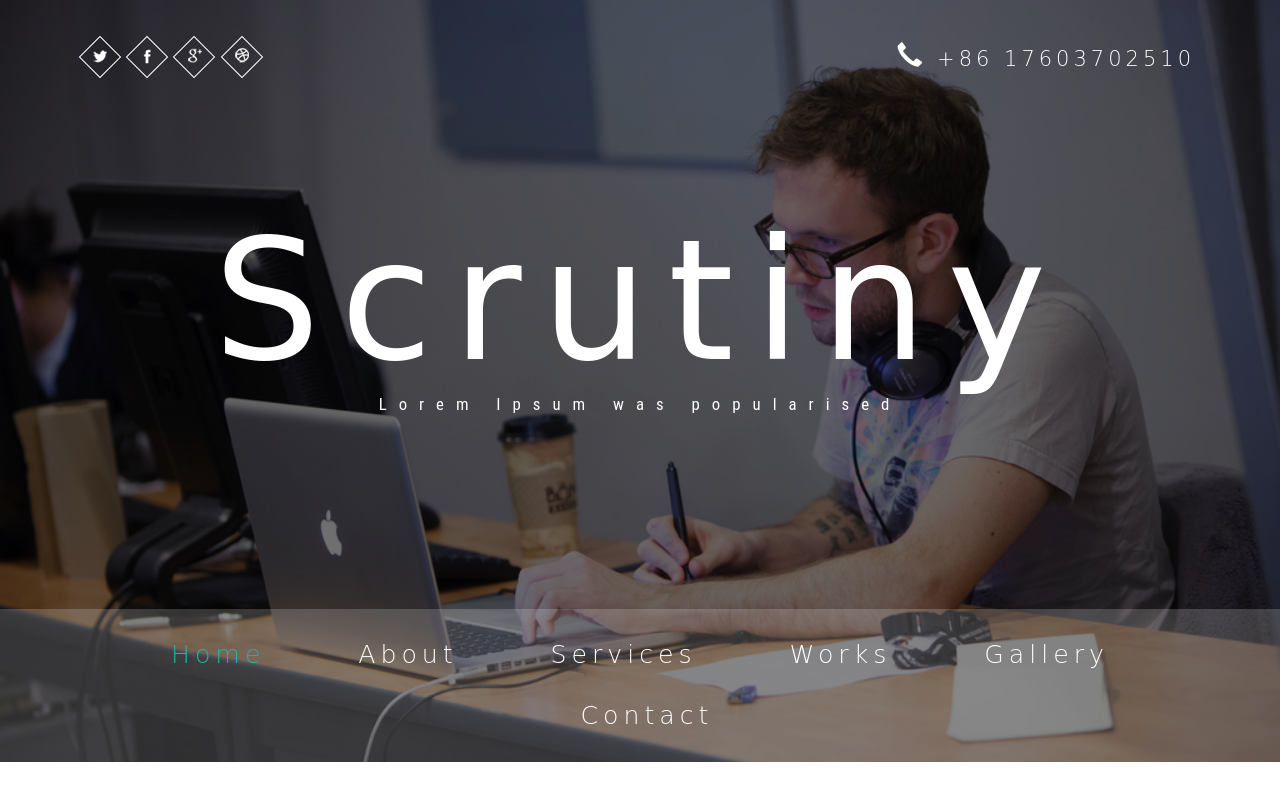
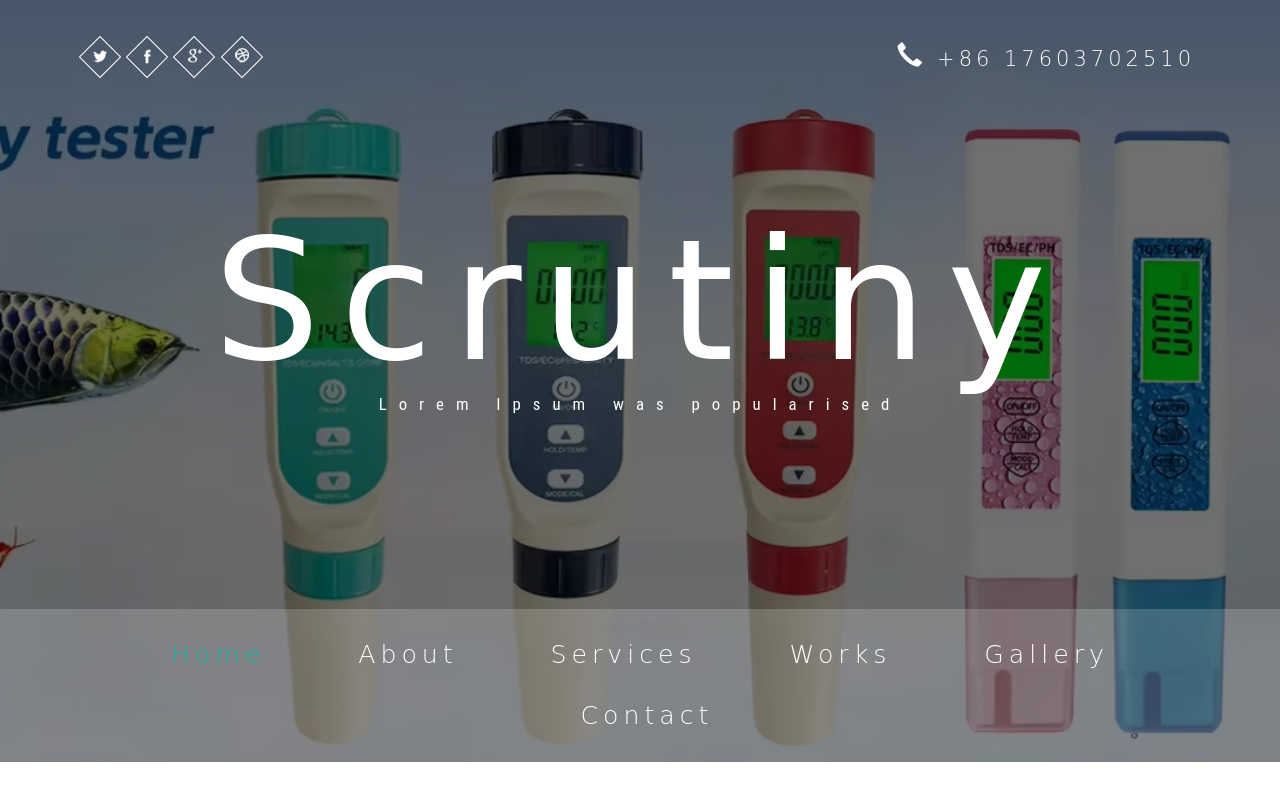
Before and after one commit to Jakeniu/Jakeniu.github.io, a plain HTML site: page index.html in a window 1280 px wide. Shown: the top 800 px of the page. Drawn offline with Linux system fonts and the light colour scheme; a web font is replaced by a local one.

Commit message:
Update style.css
css中背景图改为a1.png

```diff
--- a/css/style.css
+++ b/css/style.css
@@ -27,7 +27,7 @@ body a:hover{
 }
 /*--baner--*/
 .banner {
-	background:url(../images/a.jpg)no-repeat center 0px;
+	background:url(../images/a1.png)no-repeat center 0px;
 	-webkit-background-size:cover;
 	background-size:cover;
 	-moz-background-size:cover;
```
